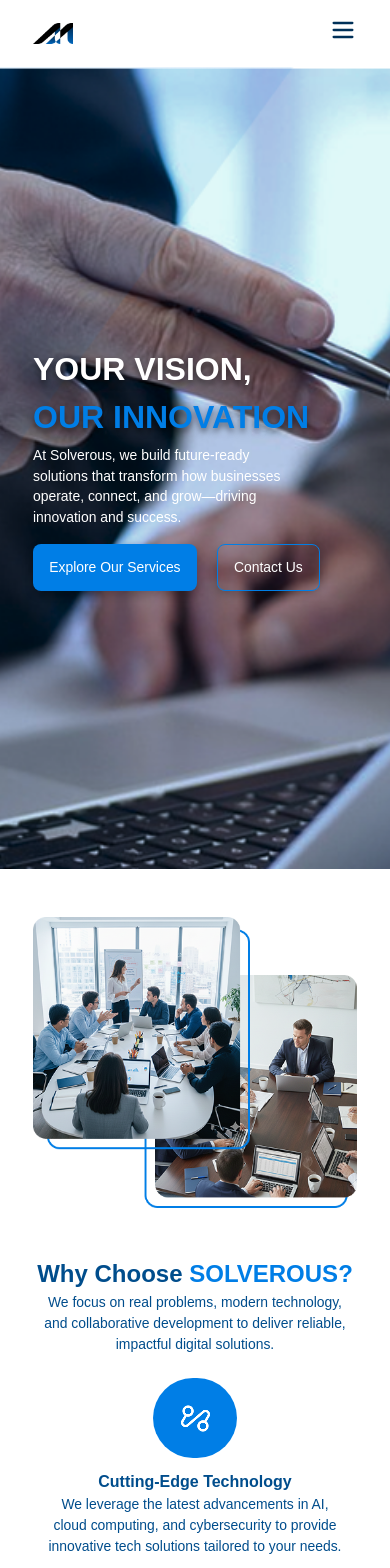
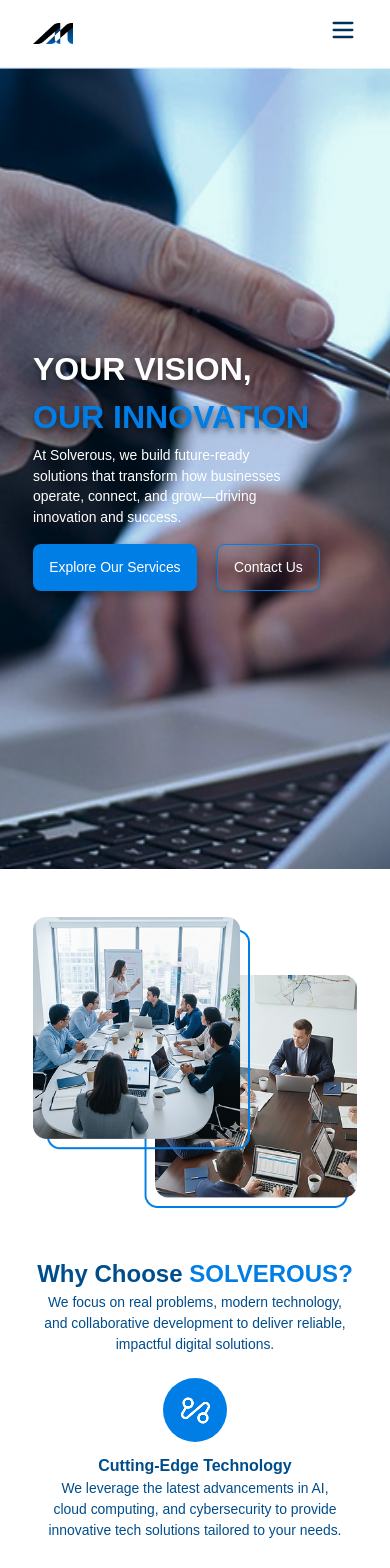
Before and after one commit to SolverousTech/SolverousWebsite, a React (Create React App) app in the folder solverouswebsite/: page / in a window 390 px wide. Shown: the top 1568 px of the page. Built offline with nearby package versions, Linux system fonts and the light colour scheme.

Commit message:
resized why choose solverous icons

```diff
--- a/solverouswebsite/src/index.css
+++ b/solverouswebsite/src/index.css
@@ -63,7 +63,7 @@
 }
 
 .reasons_icon_size {
-  @apply h-20 md:h-20 lg:h-[3.8rem] xl:h-[4rem] 2xl:h-[5rem];
+  @apply h-16 md:h-20 lg:h-[3.8rem] xl:h-[4rem] 2xl:h-[5rem];
 }
 
 /* Why Choose Us 3 reasons margin style */
--- a/solverouswebsite/src/pages/Home/home.js
+++ b/solverouswebsite/src/pages/Home/home.js
@@ -96,7 +96,7 @@
             <div className=" space-y-8 md:space-y-4">
               {/* FIRST REASON */}
               <div className="reasons_flex reasons_space_between items-center scale_animation w-fit">
-                <div className=" reasons_icon_container reasons_icon_size w-[5.2rem] md:w-[10rem] lg:w-[10rem] xl:w-[8.5rem] 2xl:w-[7.5rem] "><img src={Automation} alt="Automation" /></div>
+                <div className=" reasons_icon_container reasons_icon_size w-[4rem] md:w-[10rem] lg:w-[10rem] xl:w-[8.5rem] 2xl:w-[7.5rem] "><img src={Automation} alt="Automation" /></div>
                 <div>
                   <h5 className=" h5_title text-[#004D8C] w-full ">Cutting-Edge Technology</h5>
                   <p className=" w-[93%] md:w-[93%] lg:w-[93%] xl:w-[95%] 2xl:w-[86%] p_white_bg reasons_margin ">We leverage the latest advancements in AI, cloud computing, and cybersecurity to provide innovative tech solutions tailored to your needs.</p>
@@ -105,7 +105,7 @@
 
               {/* SECOND REASON */}
               <div className="reasons_flex reasons_space_between items-center scale_animation w-fit ">
-                <div className="reasons_icon_container reasons_icon_size w-[5.2rem] md:w-[13rem] lg:w-[13rem] xl:w-[11.2rem] 2xl:w-[10rem] "><img src={Target} alt="Target" /></div>
+                <div className="reasons_icon_container reasons_icon_size w-[4rem] md:w-[13rem] lg:w-[13rem] xl:w-[11.2rem] 2xl:w-[10rem] "><img src={Target} alt="Target" /></div>
                 <div>
                   <h5 className=" h5_title text-[#004D8C] w-full ">Client-Centric Approach</h5>
                   <p className=" w-[93%] md:w-[93%] lg:w-[93%] xl:w-[95%] 2xl:w-full p_white_bg reasons_margin ">Your goals and vision are at the center of everything we do. We collaborate closely with you throughout the process to ensure the final solution truly meets your needs and expectations.</p>
@@ -114,7 +114,7 @@
 
               {/* THIRD REASON */}
               <div className=" reasons_flex reasons_space_between items-center scale_animation ">
-                <div className="reasons_icon_container reasons_icon_size w-[5.2rem] md:w-[9.5rem] lg:w-[9.5rem] xl:w-[8.3rem] 2xl:w-[7.5rem] "><img src={Scaling} alt="Scaling" /></div>
+                <div className="reasons_icon_container reasons_icon_size w-[4rem] md:w-[9.5rem] lg:w-[9.5rem] xl:w-[8.3rem] 2xl:w-[7.5rem] "><img src={Scaling} alt="Scaling" /></div>
                 <div >
                   <h5 className=" h5_title text-[#004D8C] w-full ">Scalable & Secure Solutions</h5>
                   <p className=" w-[93%] md:w-[93%] lg:w-[93%] xl:w-[95%] 2xl:w-[90%] p_white_bg reasons_margin ">Our solutions are designed to grow alongside your business, with scalability, security, and stability built in to support long-term success.</p>
```
